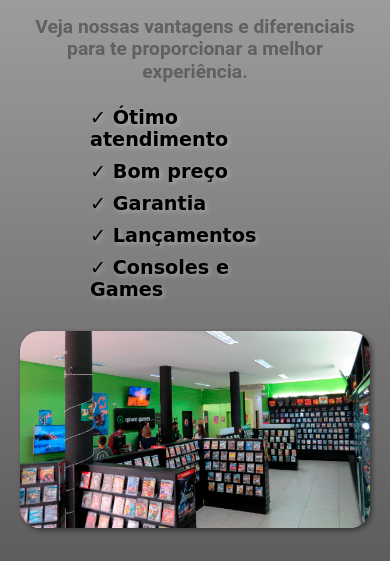
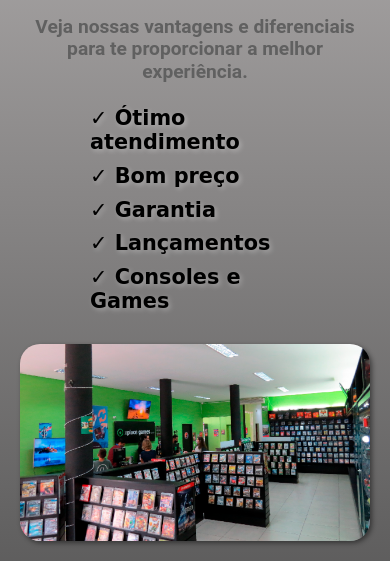
Before and after one commit to renan600/Projeto-Games, a plain HTML site: page index.html in a window 390 px wide. Shown: the part 7136-7697 px from the top of the page. Drawn offline with Linux system fonts and the light colour scheme.

Commit message:
atualização

```diff
--- a/vantagem/vantagem-item.css
+++ b/vantagem/vantagem-item.css
@@ -15,13 +15,13 @@
 @media screen and (max-width:700px) {
     .vantagem__item {
         font-size: 1em;
-        width    : 170px;
+         width    : 170px;
     }
 }
 @media screen and (max-width:550px) {
     .vantagem__item{
-        font-size: 1.2em;
-        width: 100%;
+        font-size: 1.3em;
+        width: 215px;
         text-shadow: 2px 2px 5px rgba(255, 255, 255, 0.308);
     }
  }
```
